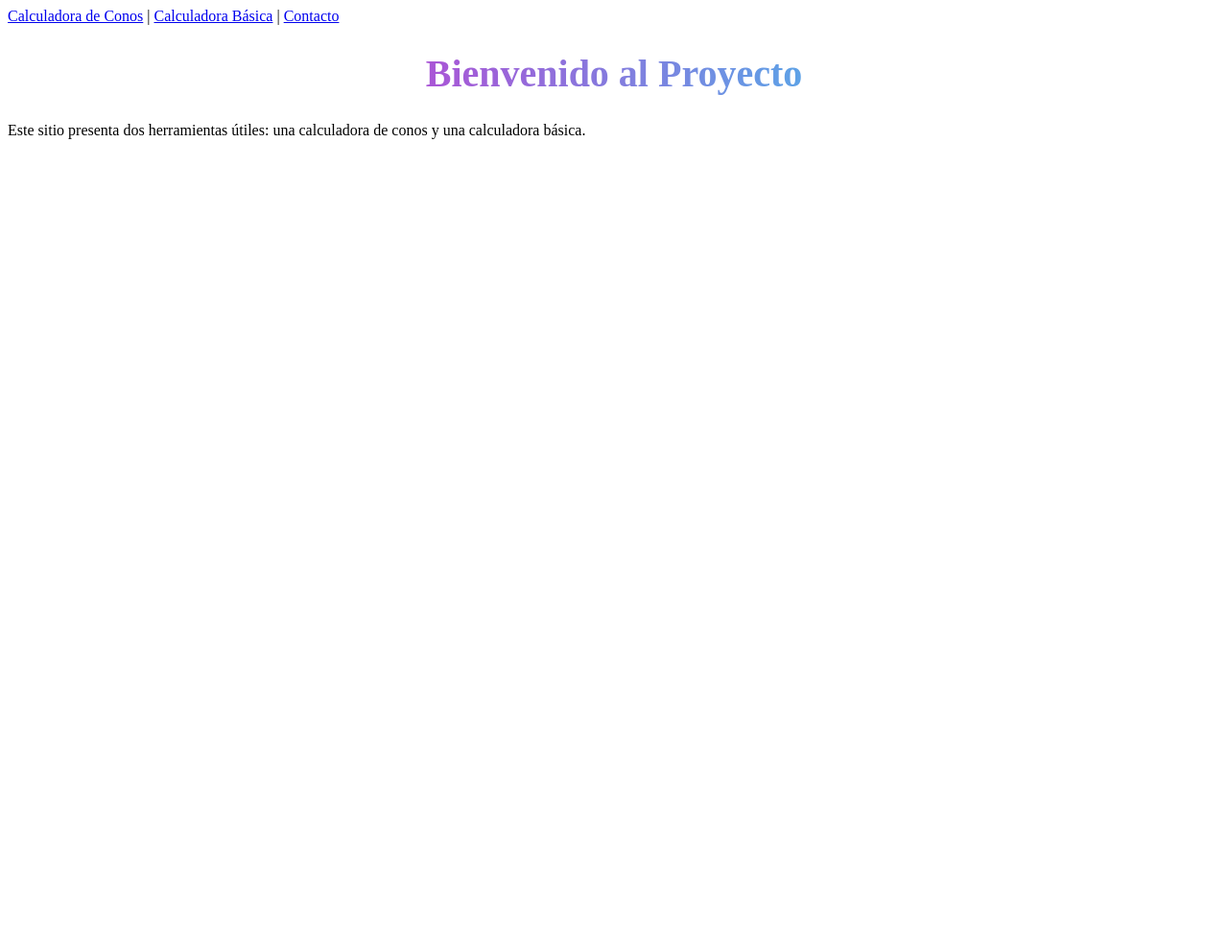
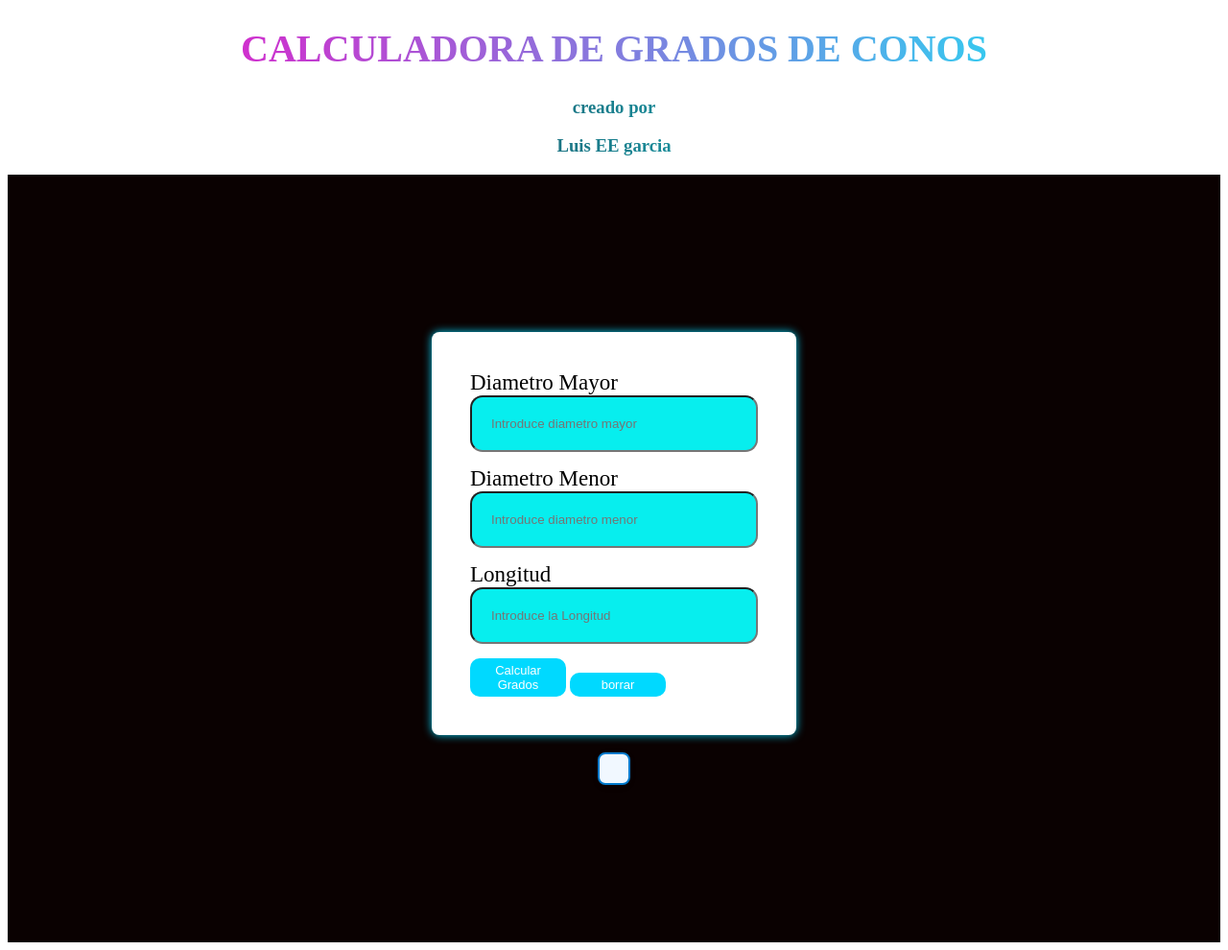
Before and after one commit to lellenda/calculadora-de-conos-t, a plain HTML site: page home.html in a window 1280 px wide. Shown: the whole page at 96% size. Before the commit the page ends 800 px from the top, so only its background shows below. Drawn offline with Linux system fonts and the light colour scheme.

Commit message:
Update home.html

```diff
--- a/home.html
+++ b/home.html
@@ -1,17 +1,74 @@
 <!DOCTYPE html>
-<html lang="es">
+<html lang="en">
 <head>
-  <meta charset="UTF-8">
-  <title>Inicio - Proyecto Calculadora</title>
-  <link rel="stylesheet" href="ex.css">
+    <meta charset="UTF-8">
+    <meta name="viewport" content="width=device-width, initial-scale=1.0">
+    <title>calculadora de conos</title>
+    <link rel="stylesheet" href="ex.css">
+    <style>
+  #resultado {
+    margin-top: 20px;
+    padding: 15px;
+    background-color: #f1f8ff;
+    border: 2px solid #007acc;
+    color: #004d80;
+    font-weight: bold;
+    border-radius: 8px;
+    font-size: 18px;
+    font-family: 'Segoe UI', sans-serif;
+    box-shadow: 0 2px 6px rgba(0, 0, 0, 0.1);
+    text-align: center;
+    transition: transform 0.3s ease;
+  }
+
+  #resultado:hover {
+    transform: scale(1.03);
+  }
+</style>
 </head>
 <body>
-  <nav>
-    <a href="index.html">Calculadora de Conos</a> |
-    <a href="calculadora.html">Calculadora Básica</a> |
-    <a href="contacto.html">Contacto</a>
-  </nav>
-  <h1>Bienvenido al Proyecto</h1>
-  <p>Este sitio presenta dos herramientas útiles: una calculadora de conos y una calculadora básica.</p>
+    <h1>CALCULADORA DE GRADOS DE CONOS</h1>
+    <h3>creado por</h3>
+    <h3>Luis EE garcia</h3>
+
+ <div class="contenedor">
+  <form class="calculadora" onsubmit="calcular(event)">
+    <label for="mayor">Diametro Mayor</label>
+    <input type="number" id="mayor" name="mayor" placeholder="Introduce diametro mayor" />
+
+    <label for="menor">Diametro Menor</label>
+    <input type="number" id="menor" name="menor" placeholder="Introduce diametro menor" />
+
+    <label for="longitud">Longitud</label>
+    <input type="number" id="longitud" name="longitud" placeholder="Introduce la Longitud" />
+
+    <button type="submit">Calcular Grados</button>
+    <button type="reset">borrar</button>
+  </form>
+
+  <div class="resultado" id="resultado" style="margin-top: 1em; font-weight: bold;"></div>
+</div>
+
+<script>
+function calcular(event) {
+  event.preventDefault();
+
+  //obtener los datos del imput
+  const mayor = parseFloat(document.getElementById('mayor').value);
+  const menor = parseFloat(document.getElementById('menor').value);
+  const longitud = parseFloat(document.getElementById('longitud').value);
+
+  //en caso de no me ter todos los datos
+  if (isNaN(mayor) || isNaN(menor) || isNaN(longitud)) {
+    document.getElementById('resultado').textContent = 'Por favor completa todos los campos correctamente.';
+    return;
+  }
+
+  //formula
+  const grados = ((mayor - menor) / longitud) * 57.2958; // pasar de radianes a grados
+
+  document.getElementById('resultado').textContent = `El ángulo es aproximadamente: ${grados.toFixed(2)}°`;
+}</script>
 </body>
+
 </html>
```
